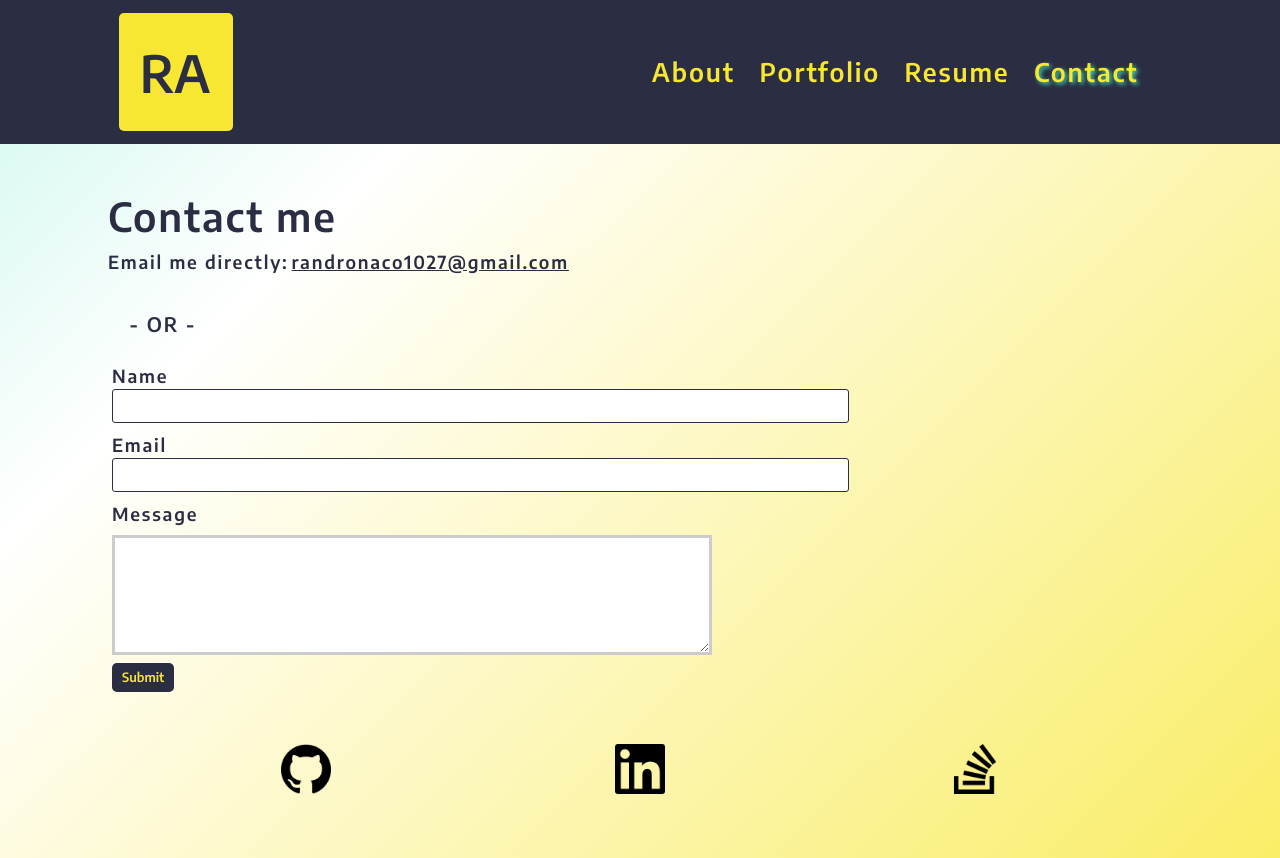
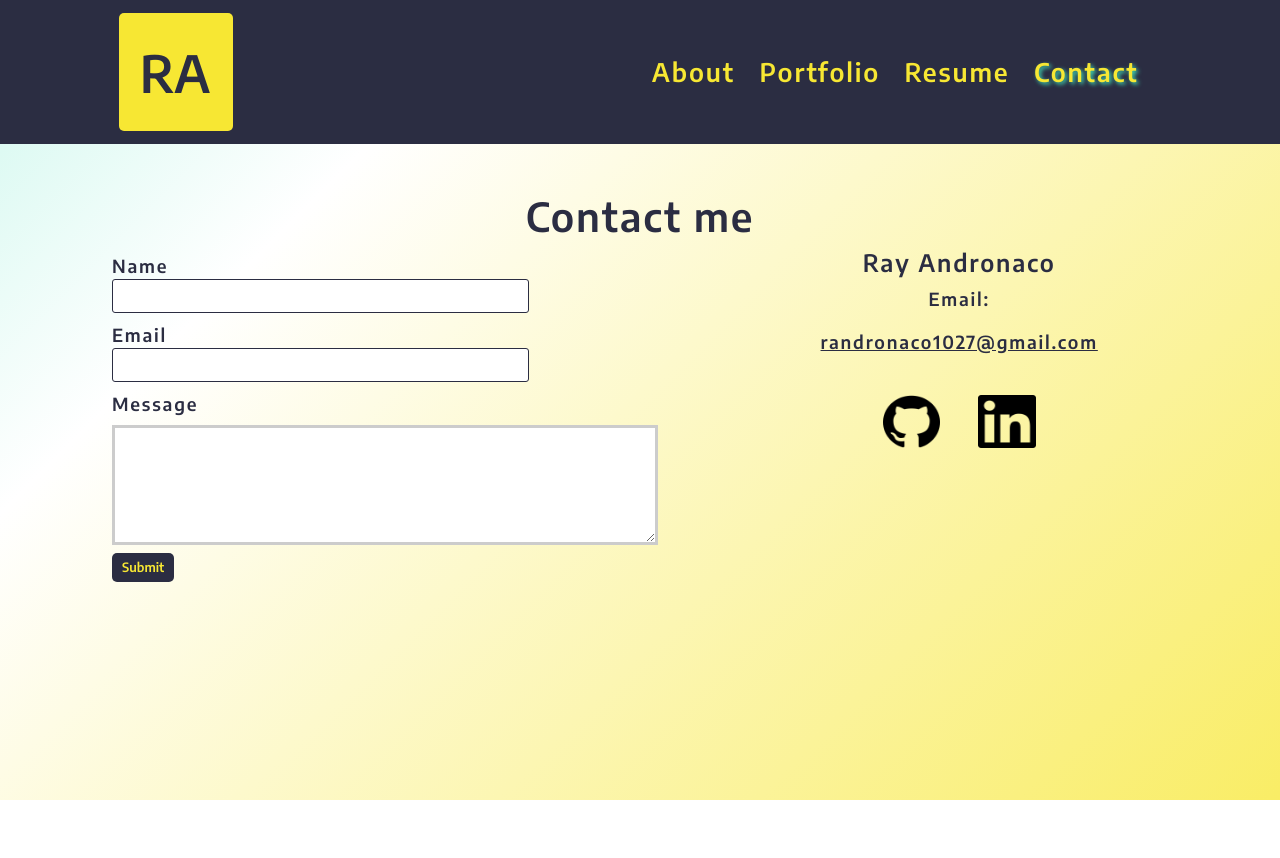
Before and after one commit to randronaco1027/react-portfolio, a React (Create React App) app: page /contact in a window 1280 px wide. After the commit the page ends 800 px from the top, so only its background shows below. Built offline with nearby package versions, Linux system fonts and the light colour scheme; a web font is replaced by a local one.

Commit message:
updated contact form

```diff
--- a/src/App.js
+++ b/src/App.js
@@ -4,7 +4,6 @@ import About from './components/About';
 import Portfolio from './components/Portfolio';
 import Resume from './components/Resume'
 import ContactForm from './components/Contact';
-import Footer from './components/Footer'
 import { BrowserRouter as Router, Routes, Route } from 'react-router-dom';
 
 // Routes to redirect user to separate pages without reloading page
@@ -33,8 +32,6 @@ function App() {
             />
           </Routes>
         </div>
-        {/* Display footer */}
-        <Footer />
       </div>
     </Router>
   );
--- a/src/components/Contact/index.js
+++ b/src/components/Contact/index.js
@@ -53,11 +53,8 @@ function ContactForm() {
     // Contact Form
     <section className="contact-form my-5">
       <h1 data-testid="h1tag">Contact me</h1>
-      <div className="email-link">
-        <p>Email me directly:     </p>
-        <a href="mailto:randronaco1027@gmail.com"> randronaco1027@gmail.com</a>
-      </div>
-      <h5>- OR -</h5>
+      <div className="contact-section">
+        <div className='form'>
           <form ref={form} onSubmit={sendEmail}>
             <div className='p-1 div-input'>
               <label htmlFor="name">Name</label>
@@ -78,6 +75,33 @@ function ContactForm() {
             )}
             <button data-testid="button" type="submit" className='m-1'>Submit</button>
           </form>
+        </div>
+        <div className='contact-links'>
+          <h4>Ray Andronaco</h4>
+          <p>Email:</p>
+          <a href="mailto:randronaco1027@gmail.com">randronaco1027@gmail.com</a>
+          <div className="icon-links">
+            <div className="footer-img">
+              <img
+                src={require(`../../assets/misc/github.png`)}
+                alt="GitHub Logo"
+                className="footerimg"
+                key="GitHub Logo"
+
+                onClick={() => window.open("https://github.com/randronaco1027", "_blank")}
+              />
+              <img
+                src={require(`../../assets/misc/linkedin.png`)}
+                alt="LinkedIn Logo"
+                className="footerimg"
+                key="LinkedIn Logo"
+
+                onClick={() => window.open("https://www.linkedin.com/in/ray-andronaco-jr-8729503a/", "_blank")}
+              />
+            </div>
+          </div>
+        </div>
+      </div>
     </section>
   );
 }
--- a/src/components/Footer/index.js
+++ b/src/components/Footer/index.js
@@ -2,31 +2,30 @@ import React from 'react';
 function Footer() {
   // Display icons at foot of page for GitHub, LinkedIn and Stack Overflow pages
   return (
-        <footer>
+    <footer className='py-5'>
+      <div className='footer-info'>
+        <h5>Ray Andronaco</h5>
+        <p>Hoboken, NJ</p>
+        <a href="mailto:randronaco1027@gmail.com">Randronaco1027@gmail.com</a>
+      </div>
+      <div className="footer-img">
         <img
           src={require(`../../assets/misc/github.png`)}
           alt="GitHub Logo"
-            className="footerimg mx-1"
+          className="footerimg"
           key="GitHub Logo"
           style={{ width: 50, height: 50 }}
-            onClick={()=> window.open("https://github.com/randronaco1027", "_blank")}
+          onClick={() => window.open("https://github.com/randronaco1027", "_blank")}
         />
         <img
           src={require(`../../assets/misc/linkedin.png`)}
           alt="LinkedIn Logo"
-            className="footerimg mx-1"
+          className="footerimg"
           key="LinkedIn Logo"
           style={{ width: 50, height: 50 }}
-            onClick={()=> window.open("https://www.linkedin.com/in/ray-andronaco-jr-8729503a/", "_blank")}
+          onClick={() => window.open("https://www.linkedin.com/in/ray-andronaco-jr-8729503a/", "_blank")}
         />
-          <img
-            src={require(`../../assets/misc/stack.png`)}
-            alt="Stack Overflow Logo"
-            className="footerimg mx-1"
-            key="Stack Overflow Logo"
-            style={{ width: 50, height: 50 }}
-            onClick={()=> window.open("https://stackoverflow.com/users/17970740/randronaco", "_blank")}
-          />
+      </div>
     </footer>
   );
 }
--- a/src/index.css
+++ b/src/index.css
@@ -68,6 +68,10 @@ a {
   color: var(--secondary);
   text-decoration: underline;
   padding: 0;
+}
+
+.contact-form h1 {
+  text-align: center
 }
 
 .contact-form h5 {
@@ -147,7 +151,7 @@ li {
 }
 
 textarea {
-	width: 600px;
+	width: 90%;
 	height: 120px;
 	border: 3px solid #cccccc;
 	padding: 5px;
@@ -178,6 +182,31 @@ textarea {
 
 .contact-form {
   width: 100%;
+}
+.contact-section {
+  display: flex;
+  width: 100%;
+}
+
+.form {
+  width: 60%;
+  padding-right: 3%;
+}
+
+.contact-links {
+  width: 40%;
+  text-align: center;
+}
+
+.icon-links {
+  margin: 5%;
+  display: flex;
+  justify-content: center;
+}
+
+.icon-links p {
+  text-align: center;
+  text-decoration: underline
 }
 
 .flex-row {
@@ -267,13 +296,7 @@ nav {
   vertical-align: center;
 }
 
-.footerimg {
-  width: 100%;
-  height: 100%;
-  cursor: pointer;
-  padding: 0;
-  background-color: transparent;
-}
+
 
 .hoverText {
   background-color: white;
@@ -405,7 +428,29 @@ a {
 footer {
   display: flex;
   justify-content:space-evenly;
-  padding-bottom: 5%;
+
+  margin-top: 3%;
+  background-color:#cccccc;
+}
+
+.footer-info {
+  display:block;
+  justify-content: flex-start;
+}
+
+.footer-img {
+  display: flex;
+  justify-content: center;
+}
+
+.footerimg {
+
+  cursor: pointer;
+  padding: 0;
+  margin: 5%;
+  background-color: transparent;
+  width: 15%;
+  height: 55%
 }
 
 .div-input {
@@ -485,6 +530,20 @@ footer {
   .email-link a {
     padding: 1%
   }
+
+  .contact-section {
+    display: block;
+    width: 100%;
+  }
+
+  .form {
+    width: 90%;
+  }
+
+  .contact-links {
+    width: 90%;
+  }
+
 }
 
 @media screen and (min-width: 960px) {
```
Lines whose indentation alone changed are shown as unchanged.
